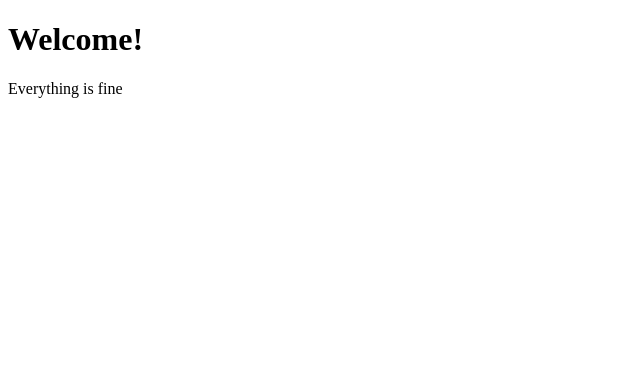
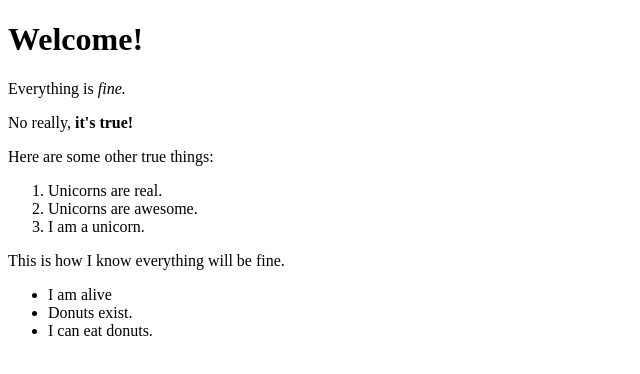
Before and after one commit to jeej607/index.html, a plain HTML site: page index.html in a window 1280 px wide. Shown: the whole page, without its empty margins (0-640 px from the left). Drawn offline with Linux system fonts and the light colour scheme.

Commit message:
add new lines to index.html

```diff
--- a/index.html
+++ b/index.html
@@ -6,6 +6,19 @@
   </head>
   <body>
     <h1>Welcome!</h1>
-    <p>Everything is fine</p>
+    <p>Everything is <em>fine.</em></p>
+    <p>No really, <strong>it's true!</strong></p>
+    <p> Here are some other true things:</p>
+    <ol>
+      <li> Unicorns are real.</li>
+      <li> Unicorns are awesome. </li>
+      <li> I am a unicorn.</li>
+    </ol>
+    <p> This is how I know everything will be fine.</p>
+    <ul>
+      <li>I am alive</li>
+      <li>Donuts exist.</li>
+      <li>I can eat donuts.</li>
+    </ul>
   </body>
 </html>
```
